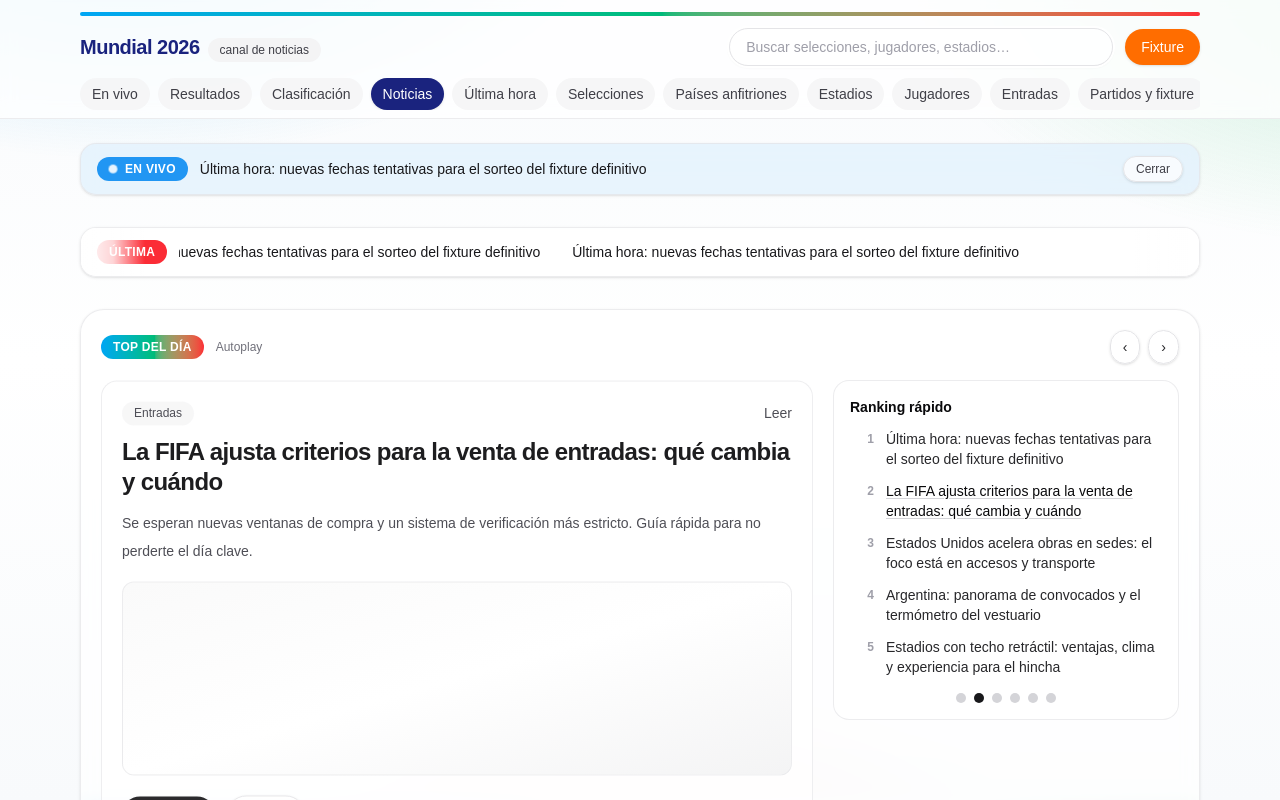
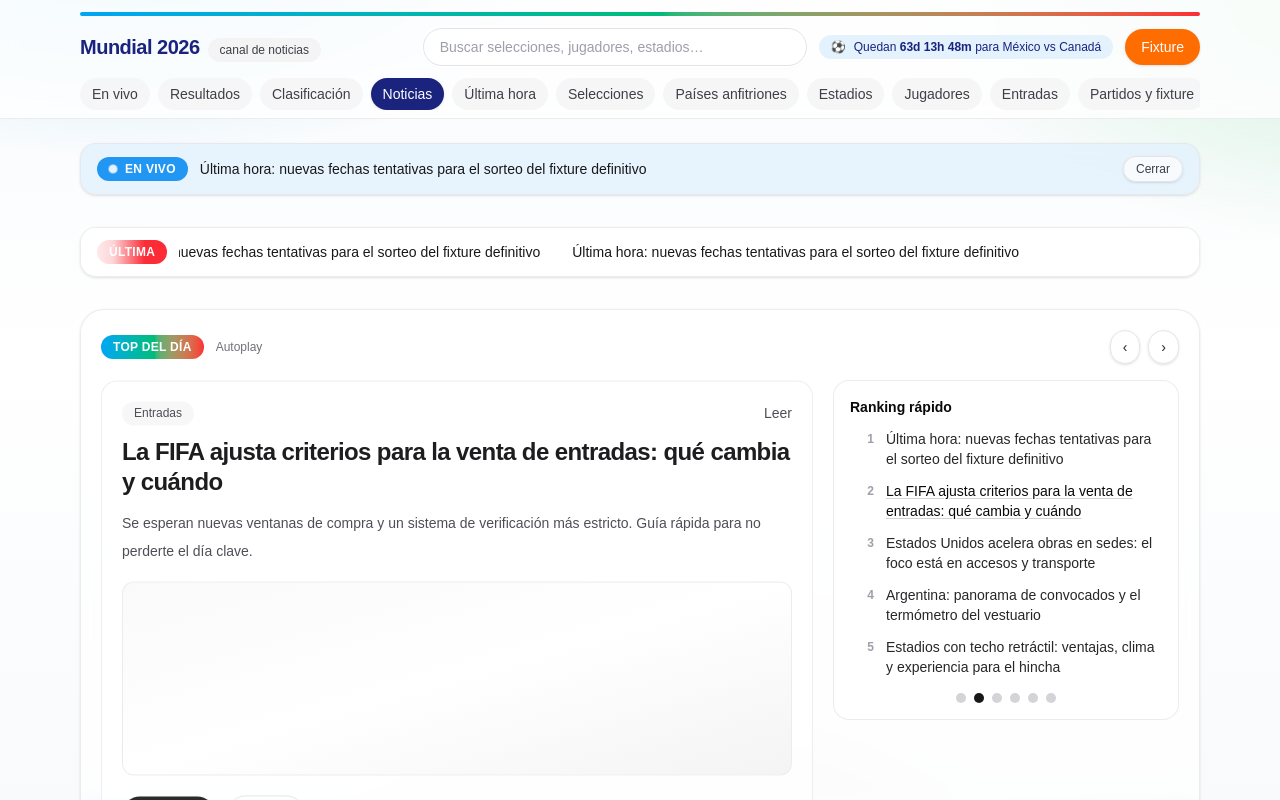
Before and after one commit to jpviola/fifanews-2026, a Next.js app in the folder web/: page / in a window 1280 px wide. Shown: the top 800 px of the page. Built offline with nearby package versions, Linux system fonts and the light colour scheme; no server answers.

Commit message:
Fix: LiveCountdown uses FixtureItem home/away/kickoffIso

```diff
--- a/web/src/components/AppHeader.tsx
+++ b/web/src/components/AppHeader.tsx
@@ -32,8 +32,8 @@ export function AppHeader() {
           </div>
           <LiveCountdown
             items={SAMPLE_FIXTURE.map((f) => ({
-              title: `${f.local} vs ${f.visitante}`,
-              when: f.fechaIso,
+              title: `${f.home} vs ${f.away}`,
+              when: f.kickoffIso,
             }))}
           />
           <Link
```
